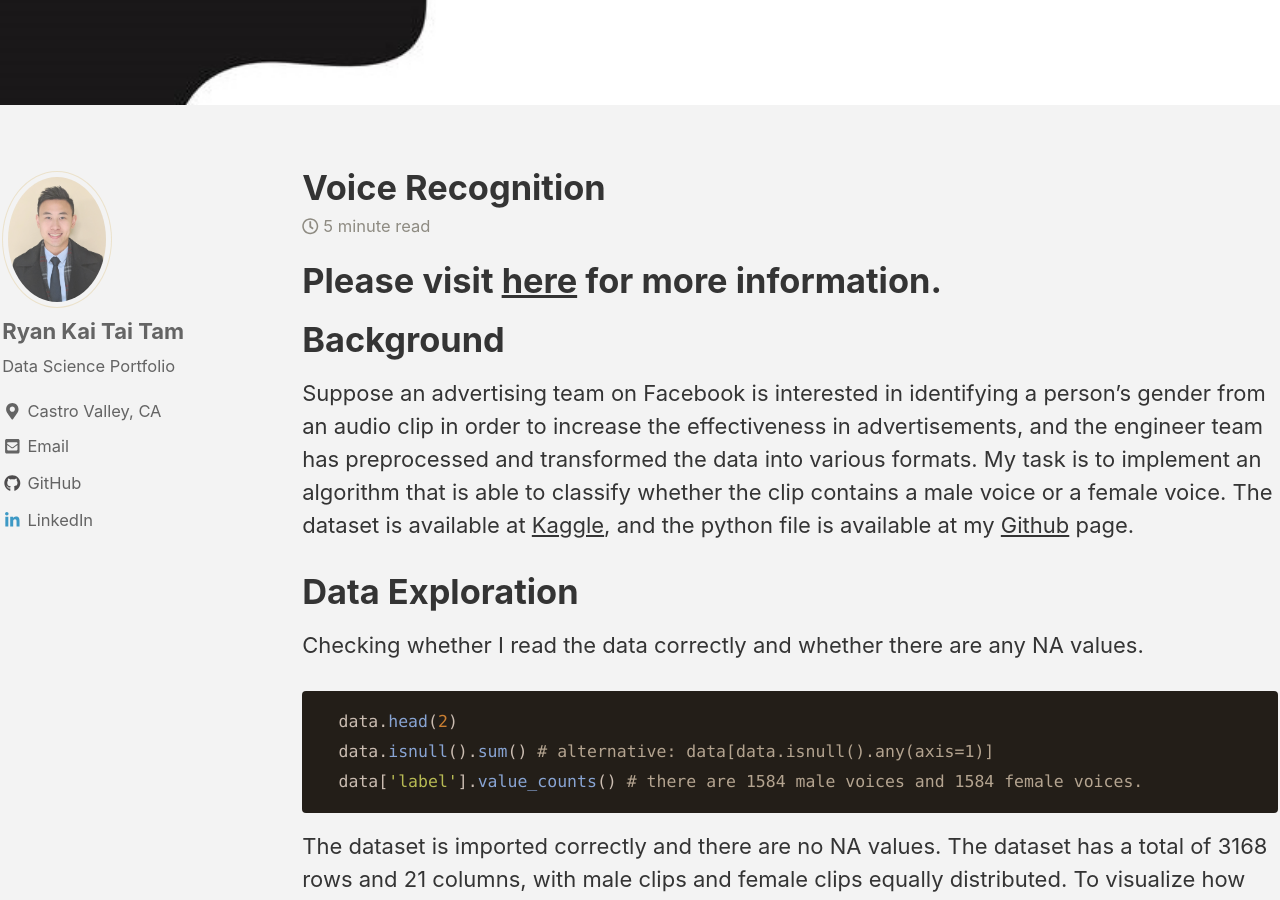
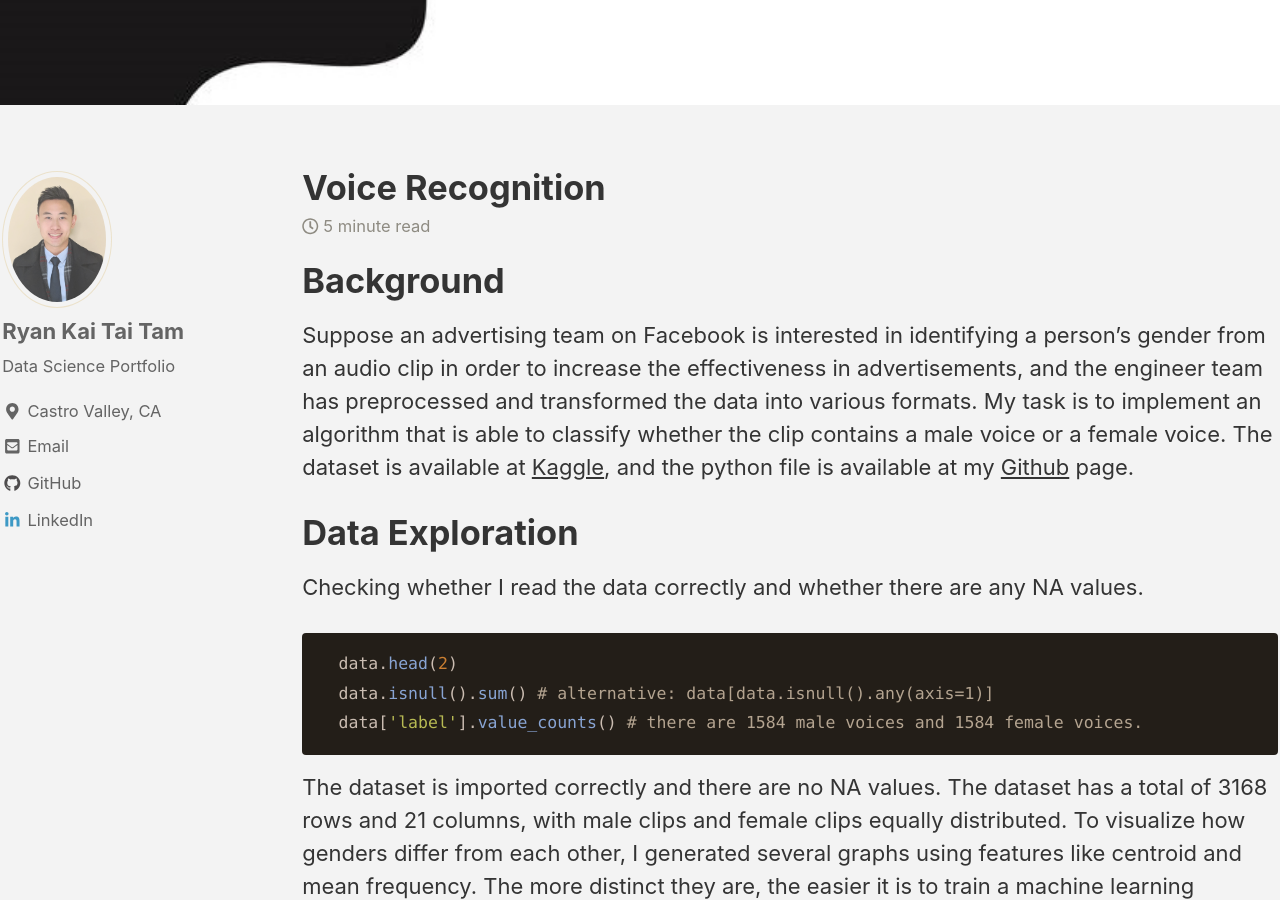
Before and after one commit to ryan-kttam/ryan-kttam.github.io, a Jekyll site: the page built from _posts/2017-11-26-Voice_recognition.md, in a window 1280 px wide and 900 px high, scrolled down 460 px. Built offline with Jekyll 4.4.1, drawn with Linux system fonts in a browser that asks for light colours; cached includes are drawn as plain includes; nearby versions of some CDN libraries.

Commit message:
debugging

```diff
--- a/_posts/2017-11-26-Voice_recognition.md
+++ b/_posts/2017-11-26-Voice_recognition.md
@@ -5,7 +5,6 @@
   image: "/images/voice.jpg"
 excerpt: "Support Vector Machine, Model Tuning, Machine Learning, Data Science"
 ---
-# Please visit [here](https://github.com/ryan-kttam/Voice-Recognition-Project) for more information.
 
 # Background
 
```
